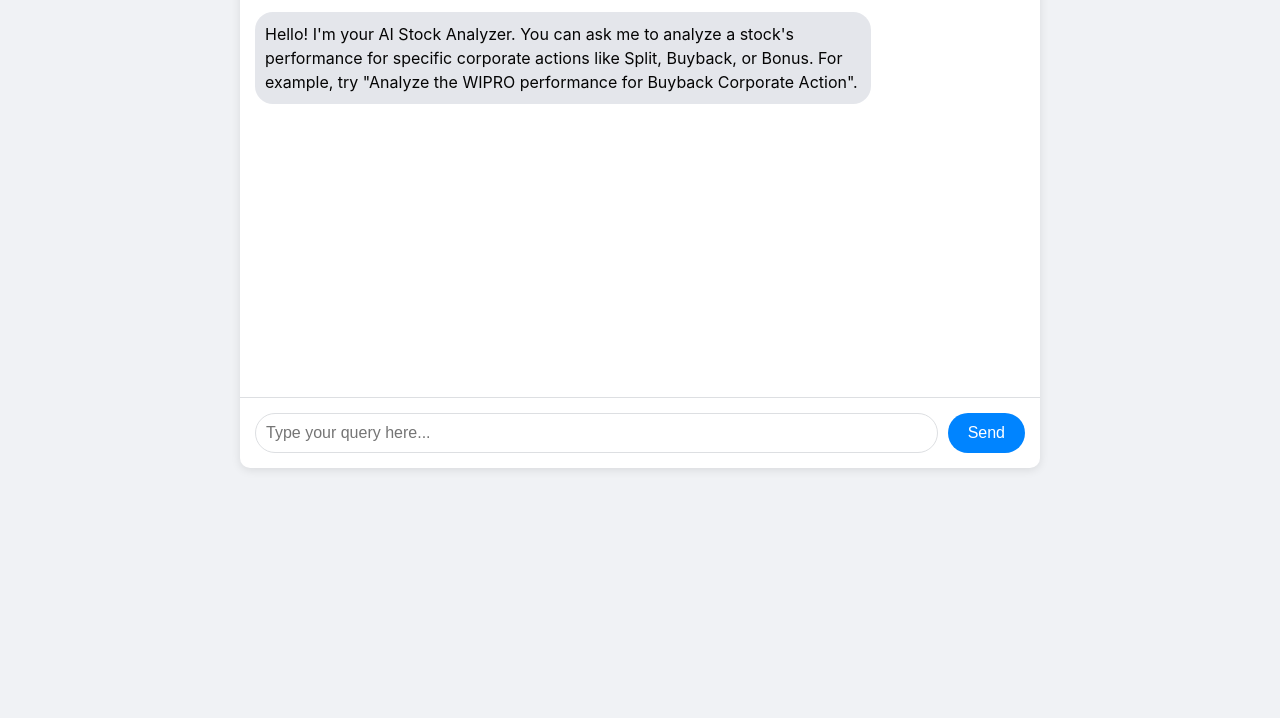
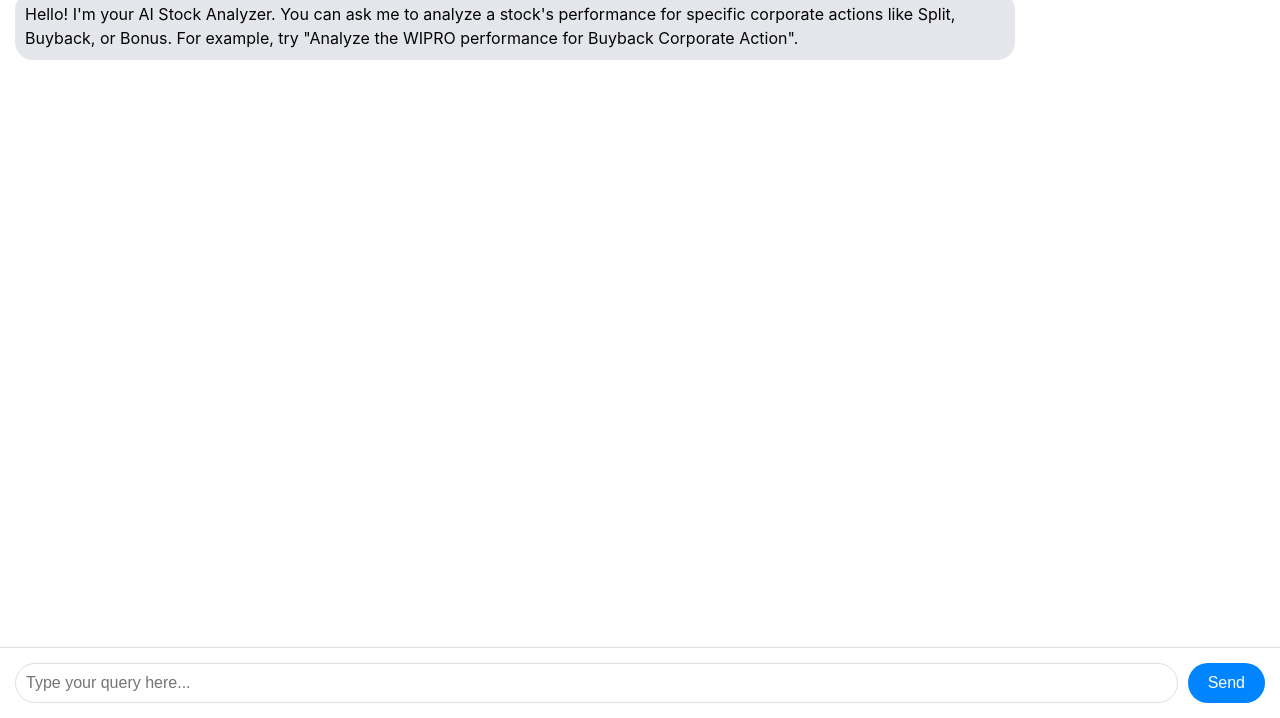
Before and after one commit to bala-ceg/backtest.ai, a plain HTML site: page api/templates/chat.html in a window 1280 px wide. Shown: the part 82-800 px from the top of the page. Drawn offline with Linux system fonts and the light colour scheme.

Commit message:
Update chat.html

```diff
--- a/api/templates/chat.html
+++ b/api/templates/chat.html
@@ -24,6 +24,12 @@
             box-sizing: border-box;
         }
 
+        html, body {
+            height: 100%;
+            margin: 0;
+            padding: 0;
+        }
+
         body {
             font-family: -apple-system, BlinkMacSystemFont, 'Segoe UI', Roboto, Helvetica, Arial, sans-serif;
             background-color: var(--bg-color);
@@ -32,12 +38,12 @@
         }
 
         .chat-container {
-            max-width: 800px;
-            margin: 20px auto;
+            max-width: 100%;
+            height: 100vh;
+            margin: 0;
             background-color: var(--chat-bg);
-            border-radius: 10px;
-            box-shadow: 0 2px 10px rgba(0, 0, 0, 0.1);
-            overflow: hidden;
+            display: flex;
+            flex-direction: column;
         }
 
         .chat-header {
@@ -50,7 +56,7 @@
         }
 
         .chat-messages {
-            height: 400px;
+            flex-grow: 1;
             overflow-y: auto;
             padding: 15px;
         }
```
